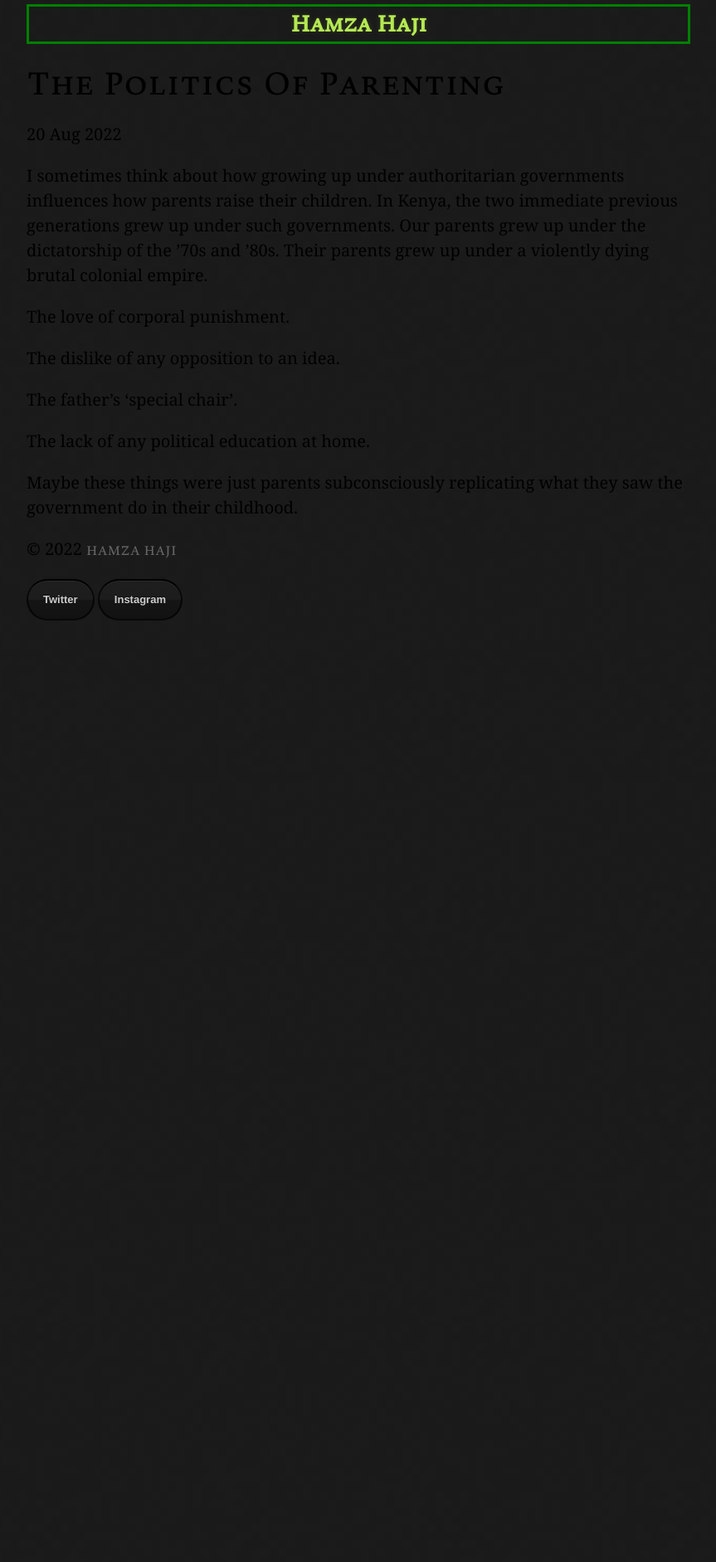
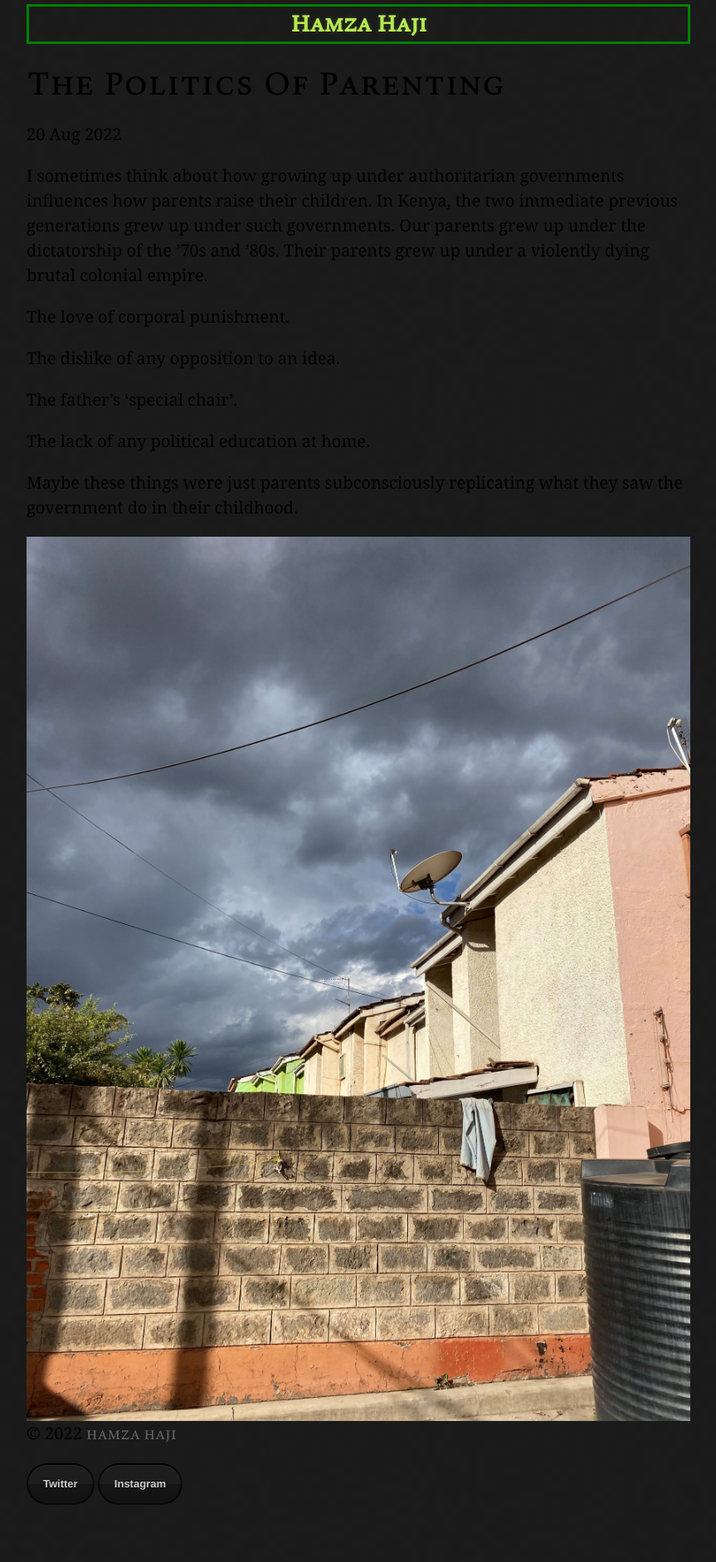
Before and after one commit to hamzambo/hamzambo.github.io, a Jekyll site: the page built from _posts/2022-08-20-The-politics-of-parenting.md, in a window 1280 px wide. Shown: the whole page at 83% size, without its empty margins (208-1071 px from the left). Built offline with Jekyll 4.4.1, drawn with Linux system fonts in a browser that asks for light colours; before the commit the page ends 900 px from its top, so only the background shows below that.

Commit message:
Update 2022-08-20-The-politics-of-parenting.md

```diff
--- a/_posts/2022-08-20-The-politics-of-parenting.md
+++ b/_posts/2022-08-20-The-politics-of-parenting.md
@@ -15,4 +15,5 @@ The lack of any political education at home.
 
 Maybe these things were just parents subconsciously replicating what they saw the government do in their childhood.
 
+![bagamoyo_road_Nairobi](/assets/images/parenting.jpg)
 © 2022 <a class="small" href="/">HAMZA HAJI</a>
```
